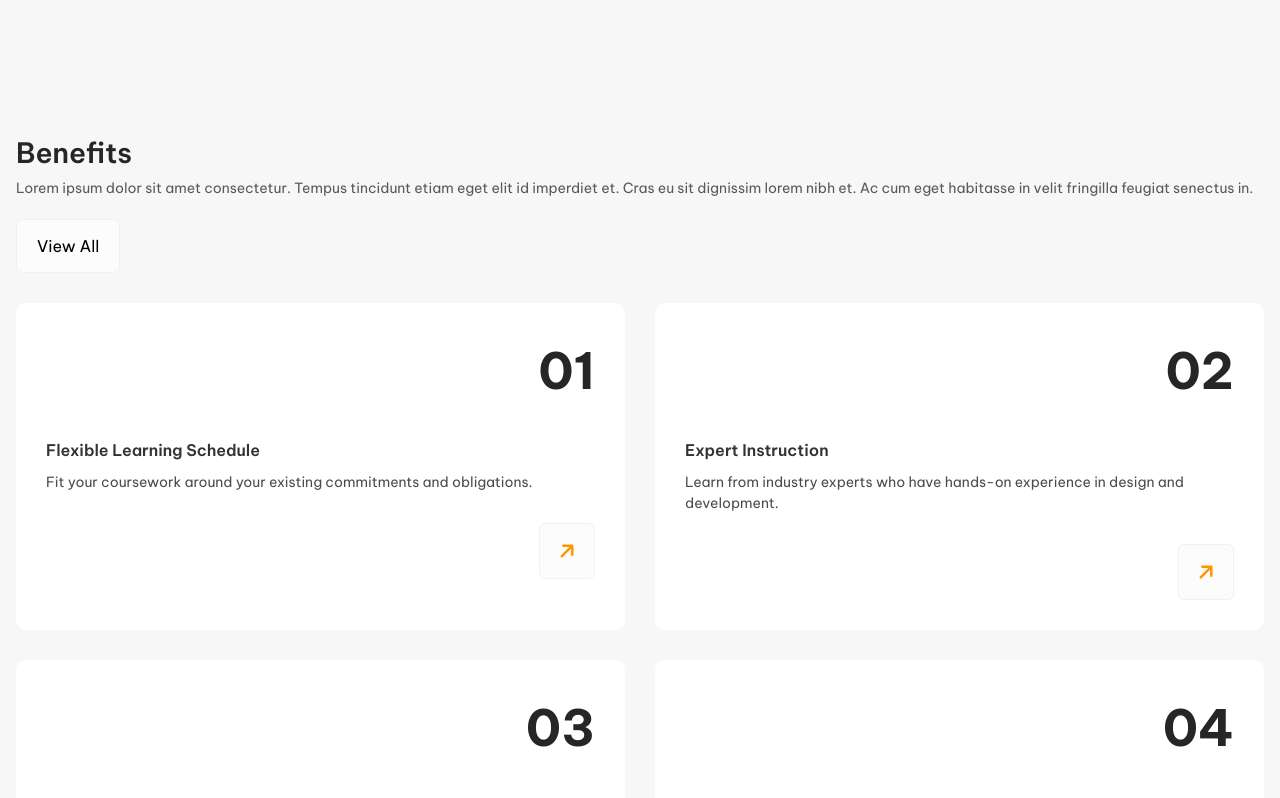
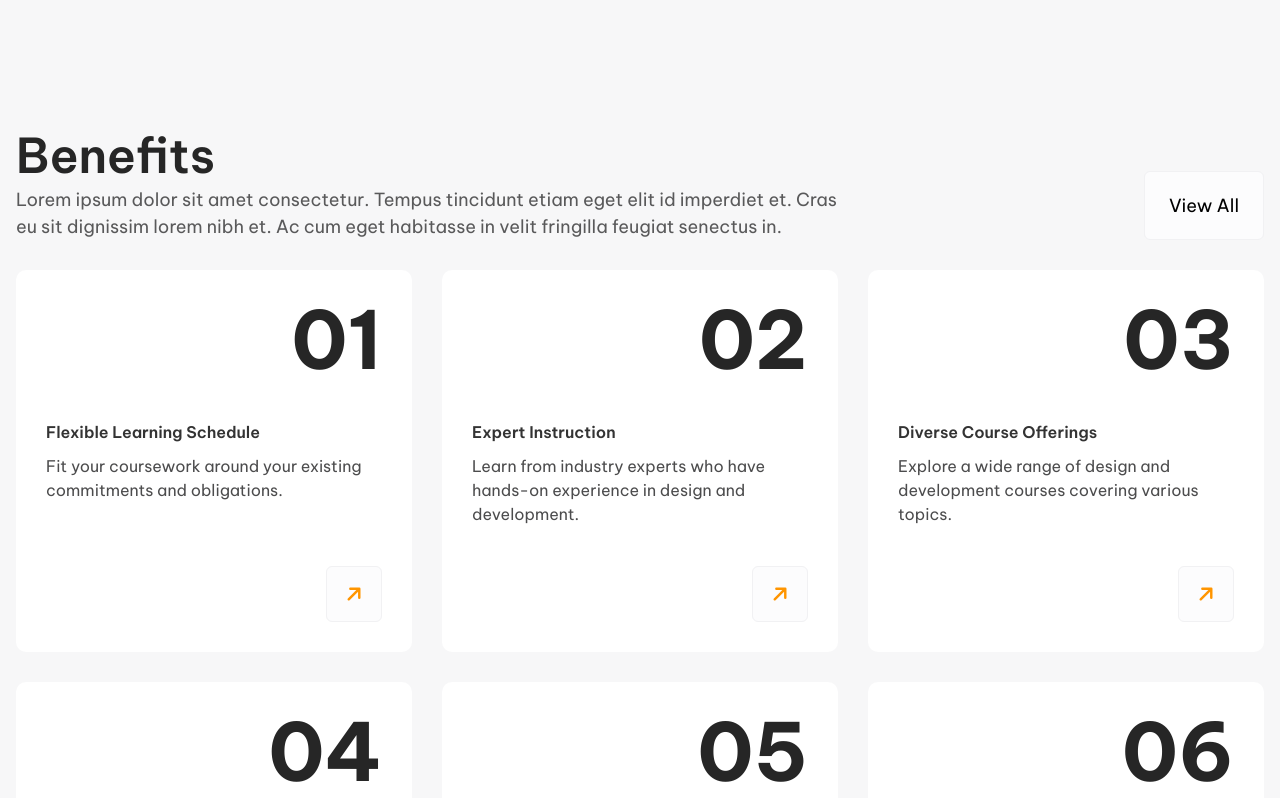
Before and after one commit to AlanNRZBV/skillbridge, a React (Vite) app in the folder frontend/: page / in a window 1280 px wide. Shown: the part 1480-2278 px from the top of the page. Built offline with nearby package versions, Linux system fonts and the light colour scheme; no server answers.

Commit message:
feat: add responsive benefits section

```diff
--- a/frontend/package.json
+++ b/frontend/package.json
@@ -18,7 +18,7 @@
     "react-player": "^2.16.0",
     "react-redux": "^9.1.2",
     "react-responsive": "^10.0.0",
-    "react-router-dom": "^6.28.0"
+    "react-router-dom": "^7.0.2"
   },
   "devDependencies": {
     "@eslint/js": "^9.15.0",
--- a/frontend/src/components/Cards/BenefitCard.tsx
+++ b/frontend/src/components/Cards/BenefitCard.tsx
@@ -10,19 +10,19 @@ interface Props {
 }
 const BenefitCard: FC<Props> = ({ description, link, number, title }) => {
   return (
-    <div className="flex flex-col gap-y-[1.875em] rounded-[10px] bg-white p-[1.875em]">
-      <span className="self-end text-[3.125rem] font-bold text-dark-15">
+    <div className="flex flex-col gap-y-[1.875em] rounded-[10px] bg-white p-[1.875em] lg:gap-y-10">
+      <span className="self-end text-[3.125rem] font-bold text-dark-15 lg:text-6xl xl:text-[5rem]">
         {number}
       </span>
-      <div className="flex flex-col gap-y-[.625em]">
-        <span className="font-semibold leading-[150%] text-dark-20">
-          {title}
-        </span>
-        <p className="text-[.875rem] text-dark-30">{description}</p>
+      <div className="flex flex-1 flex-col gap-y-[.625em]">
+        <span className="font-semibold text-dark-20">{title}</span>
+        <p className="text-[.875rem] text-dark-30 lg:text-base">
+          {description}
+        </p>
       </div>
       <Link
         to={link}
-        className="self-end rounded-md border border-light-95 bg-light-99 p-[.875em]"
+        className="mt-auto self-end rounded-md border border-light-95 bg-light-99 p-[.875em]"
       >
         <ArrowUpRightIcon className="h-[26px] w-auto text-primary-50" />
       </Link>
--- a/frontend/src/components/Navbar/Navbar.tsx
+++ b/frontend/src/components/Navbar/Navbar.tsx
@@ -5,8 +5,9 @@ import { Bars3BottomRightIcon } from '@heroicons/react/24/outline';
 
 const Navbar = () => {
   return (
-    <nav className="container mx-auto">
+    <nav className="">
       <TopBanner />
+      <div className="container mx-auto">
         <div className="flex items-center justify-between border-b border-light-95 py-[14px]">
           <NavLink to="/" className="mr-[50px] shrink-0">
             <img
@@ -45,6 +46,7 @@ const Navbar = () => {
             </button>
           </div>
         </div>
+      </div>
     </nav>
   );
 };
--- a/frontend/src/components/Navbar/TopBanner.tsx
+++ b/frontend/src/components/Navbar/TopBanner.tsx
@@ -9,7 +9,7 @@ const TopBanner = () => {
   return (
     <NavLink
       to="/courses"
-      className={`mt-10 flex items-center justify-between rounded-md bg-primary-50 px-4 py-[10px] text-[14px] text-white sm:mt-5 sm:justify-center sm:gap-x-6 xl:py-[14px] xl:text-[18px] ${isOnCoursesPage ? 'hidden' : ''}`}
+      className={`mt-10 flex items-center justify-between rounded-md bg-primary-50 px-4 py-[10px] text-[14px] text-white sm:mt-5 sm:justify-center sm:gap-x-6 lg:rounded-none xl:py-[14px] xl:text-[18px] ${isOnCoursesPage ? 'hidden' : ''}`}
     >
       <span className="text-nowrap">
         Free Courses 🌟 Sale Ends Soon, Get It Now
--- a/frontend/src/components/Section.tsx
+++ b/frontend/src/components/Section.tsx
@@ -5,26 +5,35 @@ interface Props extends React.PropsWithChildren {
   title: string;
   description: string;
   link: string;
+  styles?: string;
 }
 
-const Section: FC<Props> = ({ title, description, link, children }) => {
+const Section: FC<Props> = ({ title, description, link, styles, children }) => {
   return (
-    <div className="container mx-auto mb-[3.125em] grid grid-cols-1 gap-y-[1.875em] sm:grid-cols-2 sm:gap-[1.875em]">
-      <div className="flex flex-col gap-y-5 sm:col-span-2">
-        <div className="flex flex-col gap-y-1">
-          <h3 className="text-[1.75rem] font-semibold capitalize text-dark-15">
+    <div
+      className={`container mx-auto mb-[3.125em] grid grid-cols-1 gap-y-[1.875em]`}
+    >
+      <div className="col-span-full flex flex-col gap-y-5 sm:flex-row sm:gap-x-[150px] sm:gap-y-0 lg:gap-x-[300px]">
+        <div className="flex flex-col gap-y-1 lg:gap-y-[.375em]">
+          <h3 className="text-[1.75rem] font-semibold capitalize text-dark-15 lg:text-5xl">
             {title}
           </h3>
-          <span className="text-[.875rem] text-dark-35">{description}</span>
+          <span className="text-[.875rem] text-dark-35 lg:text-[1.125rem]">
+            {description}
+          </span>
         </div>
         <Link
-          className="self-start rounded-md border border-light-95 bg-light-99 px-5 py-[.875em]"
+          className="self-start text-nowrap rounded-md border border-light-95 bg-light-99 px-5 py-[.875em] sm:self-end lg:px-6 lg:py-[1.125em] lg:text-[1.125rem]"
           to={link}
         >
           View All
         </Link>
       </div>
-      {children}
+      <div
+        className={`grid grid-cols-1 gap-[1.875em] sm:grid-cols-2 ${styles ? styles : ''}`}
+      >
+        {children}
+      </div>
     </div>
   );
 };
--- a/frontend/src/pages/Home.tsx
+++ b/frontend/src/pages/Home.tsx
@@ -7,7 +7,12 @@ const Home = () => {
   return (
     <div className="h-full">
       <Hero />
-      <Section title="benefits" description={Lorem} link="#">
+      <Section
+        title="benefits"
+        description={Lorem}
+        link="#"
+        styles={'lg:grid-cols-3'}
+      >
         {BENEFITS_CARDS.map((item, index) => (
           <BenefitCard
             key={index}
```
Also changed, not shown: 1 other file (tests, documents, lock files or other folders). Lines whose indentation alone changed are shown as unchanged.
